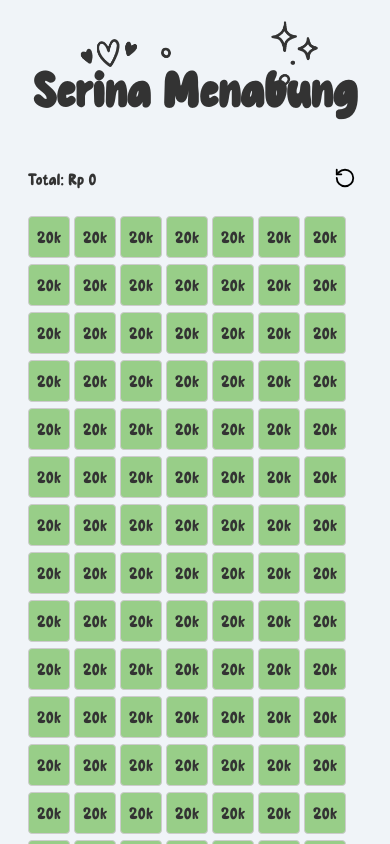
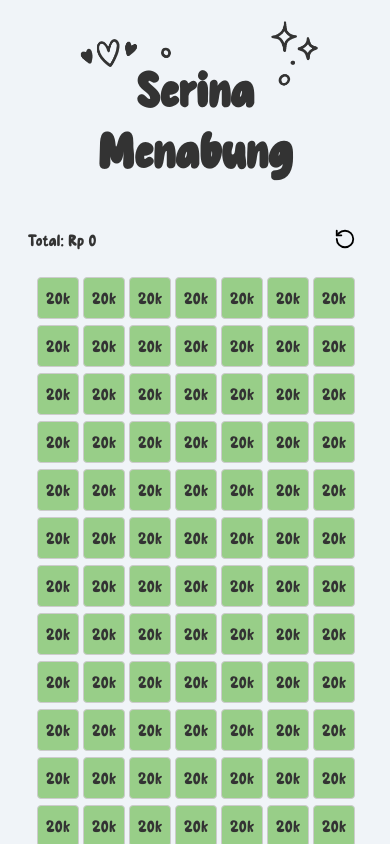
Before and after one commit to orokidd/menabung, a React (Vite) app: page / in a window 390 px wide. Shown: the top 844 px of the page. Built offline with nearby package versions, Linux system fonts and the light colour scheme.

Commit message:
More style changes

```diff
--- a/src/App.css
+++ b/src/App.css
@@ -68,6 +68,7 @@ button {
   gap: 6px;
   max-width: 600px;
   margin: 0 auto;
+  justify-content: center;
 }
 
 .box {
@@ -100,3 +101,10 @@ button {
 .cat-img {
   width: 160px;
 }
+
+@media screen and (max-width: 560px) {
+  .header {
+    max-width: 200px;
+    margin: 32px auto;
+  }
+}
--- a/src/App.jsx
+++ b/src/App.jsx
@@ -73,7 +73,7 @@ function App() {
 			</div>
 
 			<div className="footer">
-				<p>Made with love by your bf</p>
+				<p>Made with love by your bf❤️</p>
 				<a href="https://www.youtube.com/watch?v=kn-qWbU4tC8">
 					<img src={catstare} className="cat-img" alt="cat stare image" />
 				</a>
```
